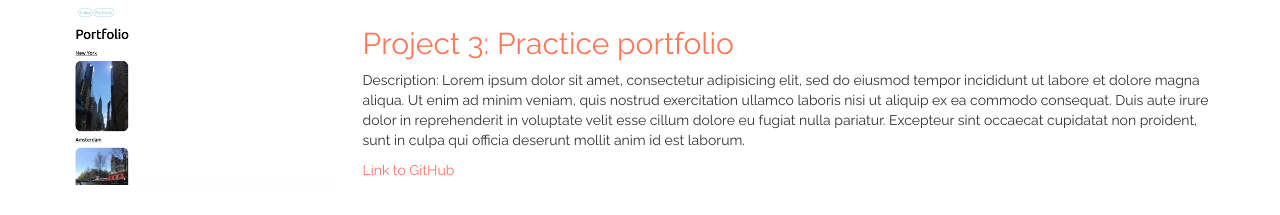
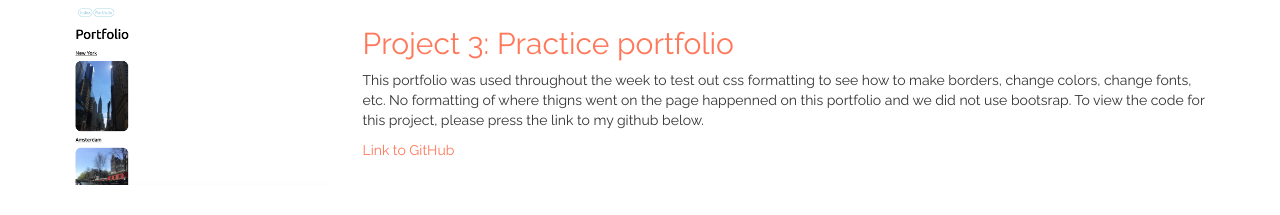
Before and after one commit to lucyroberts26/Actual-Portfolio, a plain HTML site: page portfolio.html in a window 1280 px wide. Shown: the part 751-966 px from the top of the page. Drawn offline with nearby package versions, Linux system fonts and the light colour scheme.

Commit message:
Lorem repalced

```diff
--- a/portfolio.html
+++ b/portfolio.html
@@ -64,7 +64,7 @@
 						</div>
 						<div class="col-sm-9">
 							<h2 class="institution">Project 1: Instagram homepage re-creation</h1>
-							<p>This page was made to show how to layout items. I made a wrapper in the middle and then left and right columns to format the page. I also learned how to change the formatting when the screen width is different and how to get rid of the phone image when it is on a mobile. To view the code for this project please press my github link below. </p>
+							<p>This page was made to show how to layout items. I made a wrapper in the middle and then left and right columns to format the page. I also learned how to change the formatting when the screen width is different and how to get rid of the phone image when it is on a mobile. To view the code for this project, please press the link to my github below. </p>
 						<a href="https://github.com/lucyroberts26/instagram">Link to GitHub</a>
 						</div>
 					</div>
@@ -77,7 +77,7 @@
 						</div>
 						<div class="col-sm-9">
 							<h2 class="institution">Project 2: Re-creation of YouTube</h2>
-							<p>This was the first website we made and was used to test out how to code with HTML. There is no css formatting on this page because it had not been taught yet so this purely shows how HTML works. I made my own version of youtube with videos and links to videos with a screen capturer to play the video. To view the code for this project please press my github link below.</p>
+							<p>This was the first website we made and was used to test out how to code with HTML. There is no css formatting on this page because it had not been taught yet so this purely shows how HTML works. I made my own version of youtube with videos and links to videos with a screen capturer to play the video. To view the code for this project, please press the link to my github below..</p>
 							<a href="https://github.com/lucyroberts26/YouTube">Link to GitHub</a>
 						</div>
 					</div>
@@ -90,12 +90,7 @@
 						</div>
 						<div class="col-sm-9">
 							<h2 class="institution">Project 3: Practice portfolio</h2>
-							<p>Description: Lorem ipsum dolor sit amet, consectetur adipisicing elit, sed do eiusmod
-							tempor incididunt ut labore et dolore magna aliqua. Ut enim ad minim veniam,
-							quis nostrud exercitation ullamco laboris nisi ut aliquip ex ea commodo
-							consequat. Duis aute irure dolor in reprehenderit in voluptate velit esse
-							cillum dolore eu fugiat nulla pariatur. Excepteur sint occaecat cupidatat non
-							proident, sunt in culpa qui officia deserunt mollit anim id est laborum.</p>
+							<p>This portfolio was used throughout the week to test out css formatting to see how to make borders, change colors, change fonts, etc. No formatting of where thigns went on the page happenned on this portfolio and we did not use bootsrap. To view the code for this project, please press the link to my github below.</p>
 							<a href="https://github.com/lucyroberts26/Portfolio">Link to GitHub</a>
 						</div>
 					</div>
```
